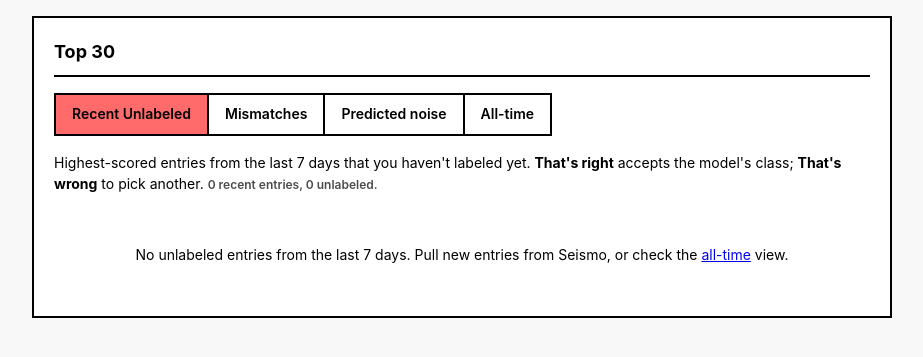
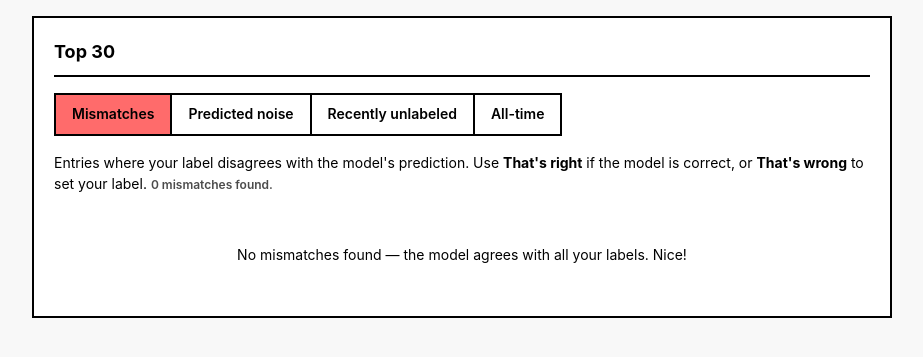
Before and after one commit to hektopascal2026/magnitu-v3, a FastAPI app: a page that uses templates/top.html in a window 1280 px wide. Shown: the part 84-441 px from the top of the page, without its empty margins (178-1101 px from the left). Run offline with FastAPI, Linux system fonts and the light colour scheme; tables that the repository leaves empty hold one stand-in row (values such as "Sample post").

Commit message:
Default Top 30 to Mismatches and reorder review tabs.
Tab order: Mismatches, Predicted noise, Recently unlabeled, All-time.

Co-authored-by: Cursor <cursoragent@cursor.com>

```diff
--- a/main.py
+++ b/main.py
@@ -766,13 +766,13 @@ TOP_PAGE_LIMIT = 30
 
 
 @app.get("/p/{slug}/top", response_class=HTMLResponse)
-async def top_page(request: Request, slug: str, view: str = "recent"):
+async def top_page(request: Request, slug: str, view: str = "mismatches"):
     profile = _get_profile_or_404(slug)
     profile_id = profile["id"]
     ctx = _base_context(request, profile)
 
     if view not in ("recent", "mismatches", "predicted_noise", "all"):
-        view = "recent"
+        view = "mismatches"
     ctx["view"] = view
     ctx["top_page_limit"] = TOP_PAGE_LIMIT
 
--- a/templates/top.html
+++ b/templates/top.html
@@ -7,9 +7,9 @@
 
     <!-- View Tabs -->
     <div class="top-view-tabs">
-        <a href="/p/{{ profile.slug }}/top?view=recent" class="top-view-tab {% if view == 'recent' %}active{% endif %}">Recent Unlabeled</a>
         <a href="/p/{{ profile.slug }}/top?view=mismatches" class="top-view-tab {% if view == 'mismatches' %}active{% endif %}">Mismatches</a>
         <a href="/p/{{ profile.slug }}/top?view=predicted_noise" class="top-view-tab {% if view == 'predicted_noise' %}active{% endif %}">Predicted noise</a>
+        <a href="/p/{{ profile.slug }}/top?view=recent" class="top-view-tab {% if view == 'recent' %}active{% endif %}">Recently unlabeled</a>
         <a href="/p/{{ profile.slug }}/top?view=all" class="top-view-tab {% if view == 'all' %}active{% endif %}">All-time</a>
     </div>
 
```
